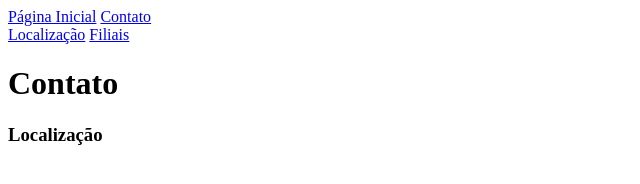
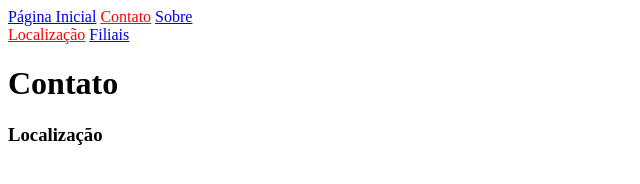
Before and after one commit to guilhermepiovesan/react-router-demo, a React app: page / in a window 1280 px wide. Both pictures are taken after a click on the link "Contato". Shown: the whole page, without its empty margins (0-640 px from the left). Built offline with nearby package versions, Linux system fonts and the light colour scheme.

Commit message:
Use IndexLink instead of Link on nav menu

```diff
--- a/app/app.js
+++ b/app/app.js
@@ -1,5 +1,5 @@
 import React, { Component } from 'react'
-import { Router, Route, Link, IndexRoute, hashHistory, browserHistory } from 'react-router'
+import { Router, Route, Link, IndexLink, IndexRoute, hashHistory, browserHistory } from 'react-router'
 
 class App extends Component {
   render() {
@@ -21,8 +21,8 @@ class App extends Component {
 const Home = () => <h1>Página Inicial</h1>
 const Contato = (props) => (
   <div>
-    <Link to ='/contato'>Localização</Link>&nbsp;
-    <Link to ='/contato/filiais'>Filiais</Link>
+    <Link to ='/contato' onlyActiveOnIndex activeStyle={{color:'red'}}>Localização</Link>&nbsp;
+    <Link to ='/contato/filiais' activeStyle={{color:'red'}}>Filiais</Link>
     <h1>Contato</h1>
     {props.children}
   </div>
@@ -41,8 +41,9 @@ const Container = (props) => (
 
 const Menu = () => (
   <div>
-    <Link to='/'>Página Inicial</Link>&nbsp;
-    <Link to='/contato'>Contato</Link>
+    <IndexLink to='/' activeClassName='active'>Página Inicial</IndexLink>&nbsp;
+    <IndexLink to='/contato' activeClassName='active'>Contato</IndexLink>&nbsp;
+    <IndexLink to='/sobre' activeClassName='active'>Sobre</IndexLink>
   </div>
 )
 
--- a/app/index.html
+++ b/app/index.html
@@ -4,6 +4,11 @@
   <meta charset="UTF-8">
   <title>React Router Test</title>
 </head>
+<style>
+  .active {
+    color: red;
+  }
+</style>
 <body>
   <div id="root"></div>
   <script src="./bundle.js"></script>
```
